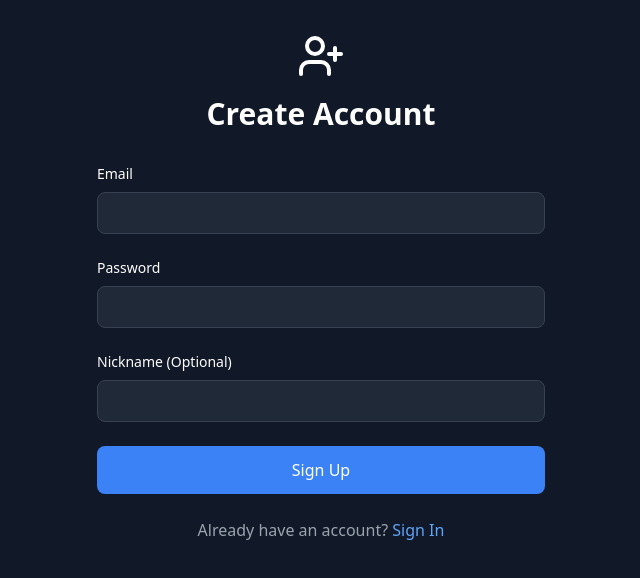
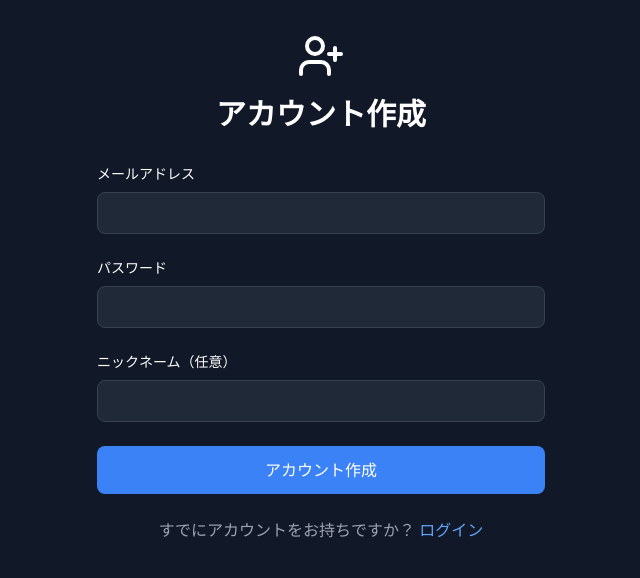
Before and after one commit to taisei1223/bolt, a React (Vite) app: page /signup in a window 1280 px wide. Shown: the top 578 px of the page, without its empty margins (319-959 px from the left). Built offline with nearby package versions, Linux system fonts and the light colour scheme.

Commit message:
UIの日本語化と管理者アカウント作成

```diff
--- a/src/components/Layout.tsx
+++ b/src/components/Layout.tsx
@@ -18,16 +18,16 @@ export default function Layout() {
       {showHeader && (
         <header className="bg-gray-800 p-4">
           <div className="container mx-auto flex justify-between items-center">
-            <Link to="/profile\" className="text-xl font-bold flex items-center gap-2">
+            <Link to="/profile" className="text-xl font-bold flex items-center gap-2">
               <User size={24} />
-              <span>Profile</span>
+              <span>プロフィール</span>
             </Link>
             <button
               onClick={handleSignOut}
               className="flex items-center gap-2 px-4 py-2 bg-red-500 rounded-lg hover:bg-red-600 transition-colors"
             >
               <LogOut size={20} />
-              <span>Sign Out</span>
+              <span>ログアウト</span>
             </button>
           </div>
         </header>
--- a/src/pages/Profile.tsx
+++ b/src/pages/Profile.tsx
@@ -40,7 +40,7 @@ export default function Profile() {
       setProfile(data);
       setNickname(data.nickname || '');
     } catch (err) {
-      setError(err instanceof Error ? err.message : 'An error occurred');
+      setError(err instanceof Error ? err.message : 'エラーが発生しました');
     } finally {
       setLoading(false);
     }
@@ -60,7 +60,7 @@ export default function Profile() {
       setProfile(prev => prev ? { ...prev, nickname } : null);
       setIsEditing(false);
     } catch (err) {
-      setError(err instanceof Error ? err.message : 'An error occurred');
+      setError(err instanceof Error ? err.message : 'エラーが発生しました');
     } finally {
       setLoading(false);
     }
@@ -86,20 +86,20 @@ export default function Profile() {
     <div className="max-w-2xl mx-auto bg-gray-800 rounded-lg p-6">
       <div className="space-y-6">
         <div>
-          <label className="block text-sm font-medium text-gray-400">Email</label>
+          <label className="block text-sm font-medium text-gray-400">メールアドレス</label>
           <div className="mt-1 text-lg">{user?.email}</div>
         </div>
 
         <div>
           <div className="flex items-center justify-between">
-            <label className="block text-sm font-medium text-gray-400">Nickname</label>
+            <label className="block text-sm font-medium text-gray-400">ニックネーム</label>
             {!isEditing && (
               <button
                 onClick={() => setIsEditing(true)}
                 className="flex items-center gap-2 text-blue-400 hover:text-blue-300"
               >
                 <Pencil size={16} />
-                <span>Edit</span>
+                <span>編集</span>
               </button>
             )}
           </div>
@@ -131,15 +131,15 @@ export default function Profile() {
             </div>
           ) : (
             <div className="mt-1 text-lg">
-              {profile?.nickname || 'No nickname set'}
+              {profile?.nickname || 'ニックネーム未設定'}
             </div>
           )}
         </div>
 
         <div>
-          <label className="block text-sm font-medium text-gray-400">Member Since</label>
+          <label className="block text-sm font-medium text-gray-400">登録日</label>
           <div className="mt-1 text-lg">
-            {new Date(profile?.created_at || '').toLocaleDateString()}
+            {new Date(profile?.created_at || '').toLocaleDateString('ja-JP')}
           </div>
         </div>
       </div>
--- a/src/pages/SignIn.tsx
+++ b/src/pages/SignIn.tsx
@@ -27,7 +27,7 @@ export default function SignIn() {
 
       navigate('/profile');
     } catch (err) {
-      setError(err instanceof Error ? err.message : 'An error occurred');
+      setError(err instanceof Error ? err.message : 'エラーが発生しました');
     } finally {
       setLoading(false);
     }
@@ -37,7 +37,7 @@ export default function SignIn() {
     <div className="max-w-md mx-auto">
       <div className="text-center mb-8">
         <LogIn size={48} className="mx-auto mb-4" />
-        <h1 className="text-3xl font-bold">Welcome Back</h1>
+        <h1 className="text-3xl font-bold">ログイン</h1>
       </div>
 
       {error && (
@@ -49,7 +49,7 @@ export default function SignIn() {
       <form onSubmit={handleSubmit} className="space-y-6">
         <div>
           <label htmlFor="email" className="block text-sm font-medium mb-2">
-            Email
+            メールアドレス
           </label>
           <input
             id="email"
@@ -62,7 +62,7 @@ export default function SignIn() {
 
         <div>
           <label htmlFor="password" className="block text-sm font-medium mb-2">
-            Password
+            パスワード
           </label>
           <input
             id="password"
@@ -78,13 +78,13 @@ export default function SignIn() {
           disabled={loading}
           className="w-full py-3 px-4 bg-blue-500 text-white rounded-lg hover:bg-blue-600 focus:outline-none focus:ring-2 focus:ring-blue-500 focus:ring-offset-2 focus:ring-offset-gray-900 disabled:opacity-50 disabled:cursor-not-allowed transition-colors"
         >
-          {loading ? 'Signing in...' : 'Sign In'}
+          {loading ? 'ログイン中...' : 'ログイン'}
         </button>
 
         <p className="text-center text-gray-400">
-          Don't have an account?{' '}
+          アカウントをお持ちでない方は{' '}
           <Link to="/signup" className="text-blue-400 hover:text-blue-300">
-            Sign Up
+            新規登録
           </Link>
         </p>
       </form>
--- a/src/pages/SignUp.tsx
+++ b/src/pages/SignUp.tsx
@@ -37,7 +37,7 @@ export default function SignUp() {
         navigate('/profile');
       }
     } catch (err) {
-      setError(err instanceof Error ? err.message : 'An error occurred');
+      setError(err instanceof Error ? err.message : 'エラーが発生しました');
     } finally {
       setLoading(false);
     }
@@ -47,7 +47,7 @@ export default function SignUp() {
     <div className="max-w-md mx-auto">
       <div className="text-center mb-8">
         <UserPlus size={48} className="mx-auto mb-4" />
-        <h1 className="text-3xl font-bold">Create Account</h1>
+        <h1 className="text-3xl font-bold">アカウント作成</h1>
       </div>
 
       {error && (
@@ -59,7 +59,7 @@ export default function SignUp() {
       <form onSubmit={handleSubmit} className="space-y-6">
         <div>
           <label htmlFor="email" className="block text-sm font-medium mb-2">
-            Email
+            メールアドレス
           </label>
           <input
             id="email"
@@ -72,7 +72,7 @@ export default function SignUp() {
 
         <div>
           <label htmlFor="password" className="block text-sm font-medium mb-2">
-            Password
+            パスワード
           </label>
           <input
             id="password"
@@ -85,7 +85,7 @@ export default function SignUp() {
 
         <div>
           <label htmlFor="nickname" className="block text-sm font-medium mb-2">
-            Nickname (Optional)
+            ニックネーム（任意）
           </label>
           <input
             id="nickname"
@@ -100,13 +100,13 @@ export default function SignUp() {
           disabled={loading}
           className="w-full py-3 px-4 bg-blue-500 text-white rounded-lg hover:bg-blue-600 focus:outline-none focus:ring-2 focus:ring-blue-500 focus:ring-offset-2 focus:ring-offset-gray-900 disabled:opacity-50 disabled:cursor-not-allowed transition-colors"
         >
-          {loading ? 'Creating account...' : 'Sign Up'}
+          {loading ? 'アカウント作成中...' : 'アカウント作成'}
         </button>
 
         <p className="text-center text-gray-400">
-          Already have an account?{' '}
+          すでにアカウントをお持ちですか？{' '}
           <Link to="/login" className="text-blue-400 hover:text-blue-300">
-            Sign In
+            ログイン
           </Link>
         </p>
       </form>
```
